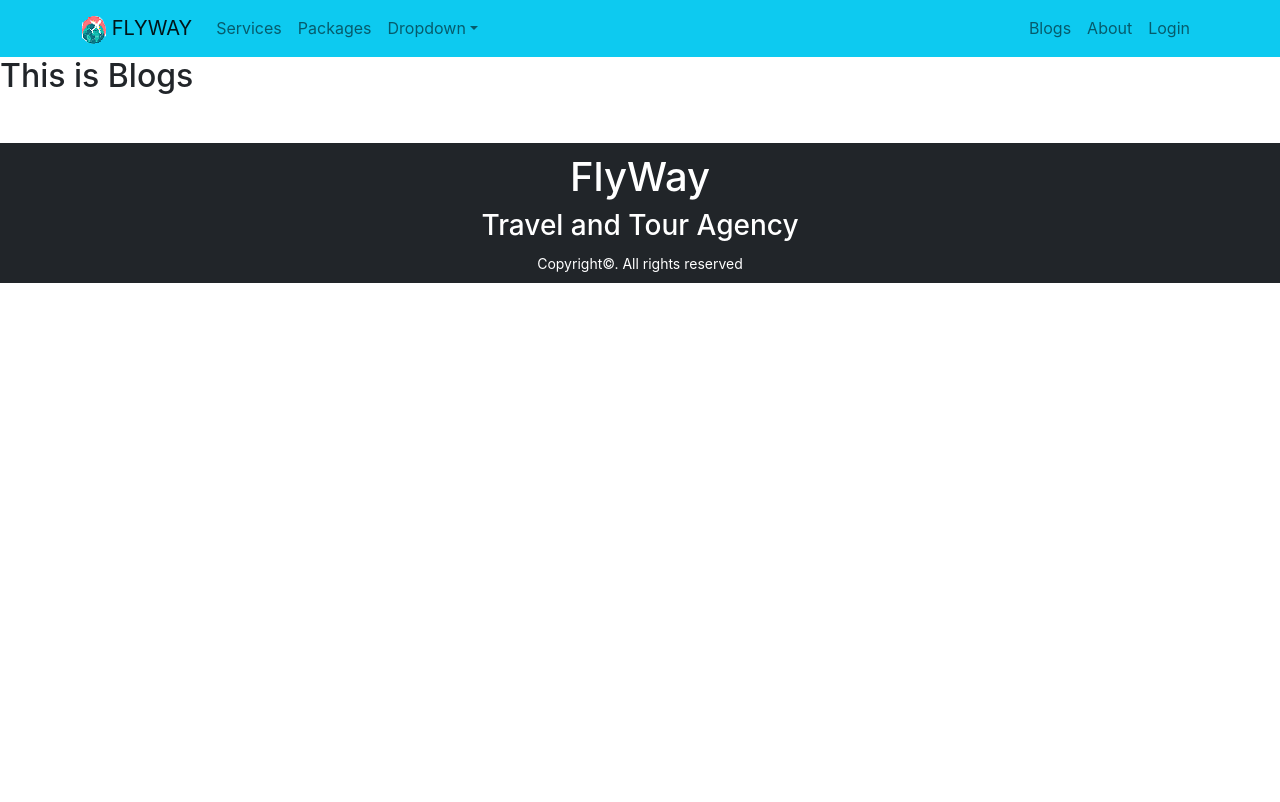
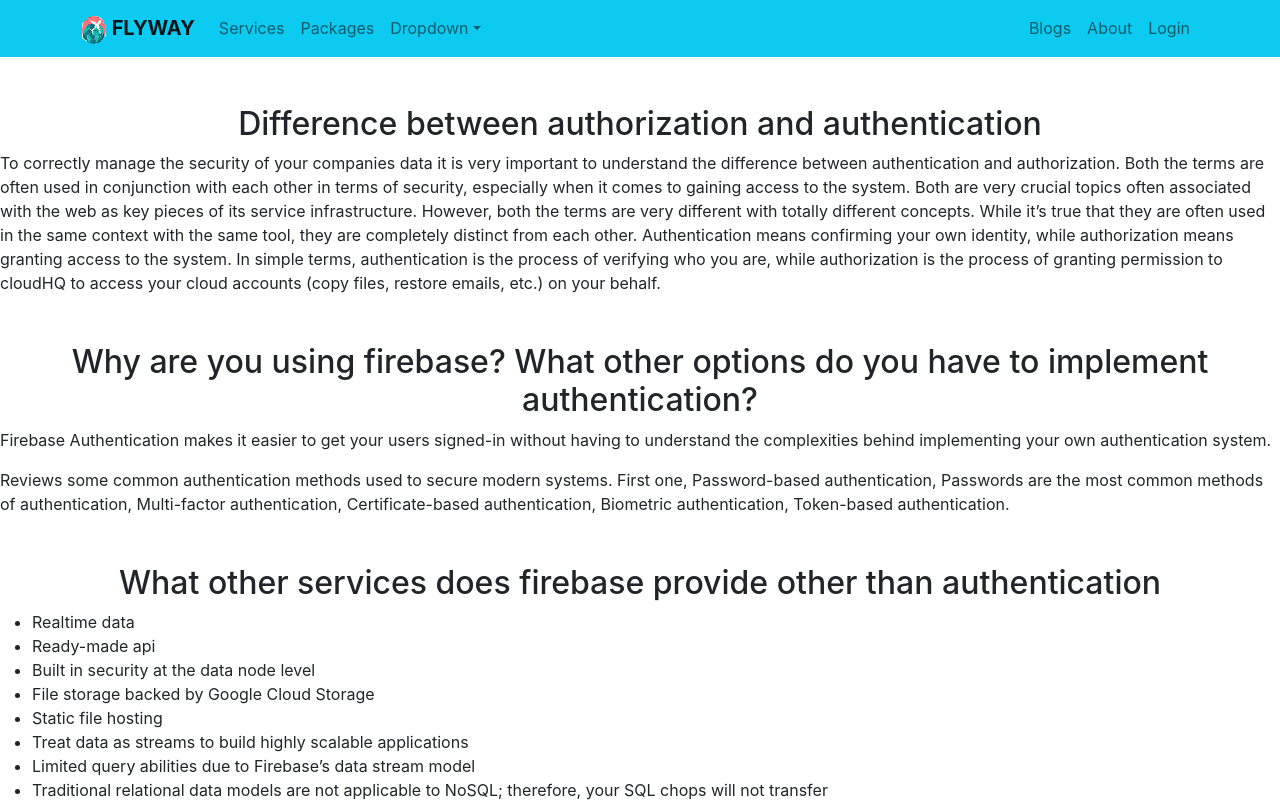
Before and after one commit to Nuruddin43/Travel-Agency-10-client, a React (Create React App) app: page /blogs in a window 1280 px wide. Shown: the top 802 px of the page. Built offline with nearby package versions, Linux system fonts and the light colour scheme; no server answers.

Commit message:
blo and about set

```diff
--- a/public/index.html
+++ b/public/index.html
@@ -2,7 +2,7 @@
 <html lang="en">
   <head>
     <meta charset="utf-8" />
-    <link rel="icon" href="%PUBLIC_URL%/Travel-logo.png" />
+    <link rel="icon" href="%PUBLIC_URL%/travel-removebg.png" />
     <meta name="viewport" content="width=device-width, initial-scale=1" />
     <meta name="theme-color" content="#000000" />
     <meta
--- a/src/Pages/About/About.js
+++ b/src/Pages/About/About.js
@@ -1,9 +1,26 @@
 import React from "react";
+import { Card } from "react-bootstrap";
+import nur from "../../../src/images/nuruddin.jpg";
 
 const About = () => {
   return (
-    <div>
-      <h2>This is About us</h2>
+    <div style={{ marginLeft: "550px", marginTop: "30px" }}>
+      <Card className="p-3" style={{ width: "18rem" }}>
+        <Card.Img className="" variant="top" src={nur} />
+        <Card.Body className="text-center">
+          <Card.Title>Nur Uddin</Card.Title>
+          <Card.Text>
+            I am passionate, energetic, responsible applicant and susceptible to
+            work freely with initiative and as individual as well as in team. I
+            will trying to have problem identificaton and solving skills and
+            also have good organizational and commucative skills. I haven't
+            proper command in English but I'm trying to best. Consequently
+            highly movtivated eager to learn new things. As much as hardship, I
+            want to be a professional web developer. So, I keep trying to hark
+            work every day and night.
+          </Card.Text>
+        </Card.Body>
+      </Card>
     </div>
   );
 };
--- a/src/Pages/Blogs/Blogs.js
+++ b/src/Pages/Blogs/Blogs.js
@@ -2,8 +2,59 @@ import React from "react";
 
 const Blogs = () => {
   return (
-    <div>
-      <h2>This is Blogs</h2>
+    <div className="mt-5">
+      <h2 className="text-center">
+        Difference between authorization and authentication
+      </h2>
+      <p>
+        To correctly manage the security of your companies data it is very
+        important to understand the difference between authentication and
+        authorization. Both the terms are often used in conjunction with each
+        other in terms of security, especially when it comes to gaining access
+        to the system. Both are very crucial topics often associated with the
+        web as key pieces of its service infrastructure. However, both the terms
+        are very different with totally different concepts. While it’s true that
+        they are often used in the same context with the same tool, they are
+        completely distinct from each other. Authentication means confirming
+        your own identity, while authorization means granting access to the
+        system. In simple terms, authentication is the process of verifying who
+        you are, while authorization is the process of granting permission to
+        cloudHQ to access your cloud accounts (copy files, restore emails, etc.)
+        on your behalf.
+      </p>
+      <h2 className="mt-5 text-center">
+        Why are you using firebase? What other options do you have to implement
+        authentication?
+      </h2>
+      <p>
+        Firebase Authentication makes it easier to get your users signed-in
+        without having to understand the complexities behind implementing your
+        own authentication system.
+      </p>
+      <p>
+        Reviews some common authentication methods used to secure modern
+        systems. First one, Password-based authentication, Passwords are the
+        most common methods of authentication, Multi-factor authentication,
+        Certificate-based authentication, Biometric authentication, Token-based
+        authentication.
+      </p>
+      <h2 className="mt-5 text-center">
+        What other services does firebase provide other than authentication
+      </h2>
+      <ul className="mx-auto">
+        <li>Realtime data</li>
+        <li>Ready-made api</li>
+        <li>Built in security at the data node level</li>
+        <li>File storage backed by Google Cloud Storage</li>
+        <li>Static file hosting</li>
+        <li>Treat data as streams to build highly scalable applications</li>
+        <li>Limited query abilities due to Firebase’s data stream model</li>
+        <li>
+          Traditional relational data models are not applicable to NoSQL;
+          therefore, your SQL chops will not transfer
+        </li>
+        <li>No on-premise installation</li>
+      </ul>
     </div>
   );
 };
--- a/src/Pages/Shared/Header/Header.js
+++ b/src/Pages/Shared/Header/Header.js
@@ -23,7 +23,7 @@ const Header = () => {
       >
         <Container>
           <Navbar.Brand as={Link} to="/">
-            <img src={logo} alt="" /> FLYWAY
+            <img src={logo} alt="" /> <span className="fw-bold">FLYWAY</span>
           </Navbar.Brand>
           <Navbar.Toggle aria-controls="responsive-navbar-nav" />
           <Navbar.Collapse id="responsive-navbar-nav">
```
Also changed, not shown: public/travel-removebg.png (added), 1 other file (tests, documents, lock files or other folders).
